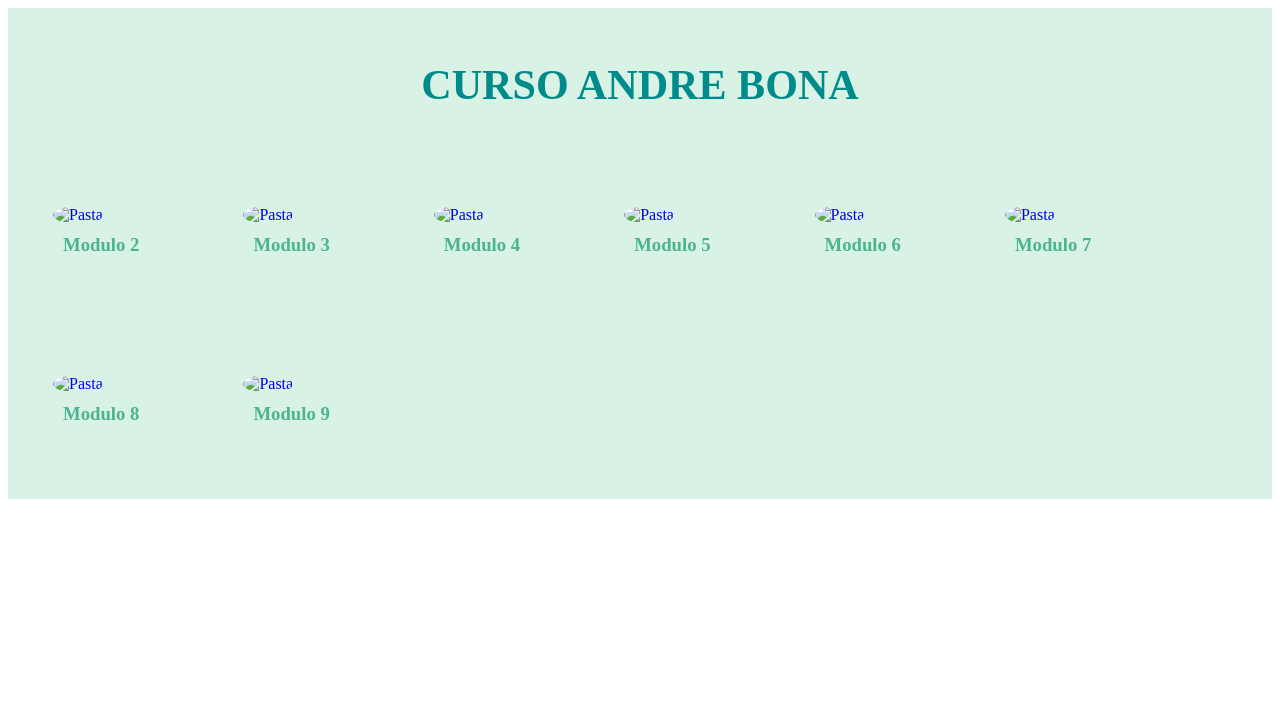
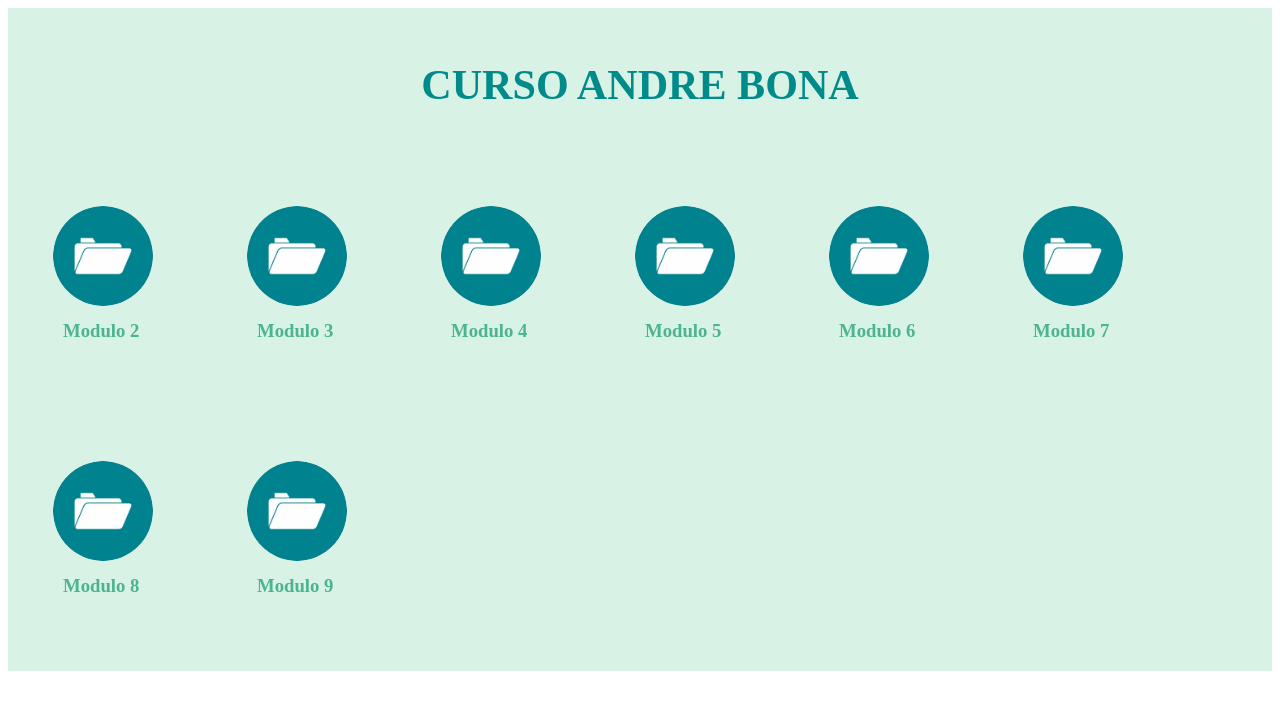
Before and after one commit to MarcosRPereira/site-leonardo, a plain HTML site: page index.html in a window 1280 px wide. Drawn offline with Linux system fonts and the light colour scheme; the site is published under a folder, as on GitHub Pages, so addresses that start at the root find nothing.

Commit message:
Update index.html

```diff
--- a/index.html
+++ b/index.html
@@ -18,49 +18,49 @@
 
       <div class="modulo">
         <a href="https://drive.google.com/drive/folders/1q27O7w1gNtUJfU1ITbOKf3Dt_VLKdky-?usp=sharing" target="_blank">
-        <img src="/icons/pasta.jpg" alt="Pasta">
+        <img src="icons/pasta.jpg" alt="Pasta">
         <h3>Modulo 2</h3></a>
       </div>
 
       <div class="modulo">
         <a href="https://drive.google.com/drive/folders/1dHJ4RzEJeAO1Pw3InOgUTKEHg46Siyqp?usp=sharing" target="_blank">
-        <img src="/icons/pasta.jpg" alt="Pasta">
+        <img src="icons/pasta.jpg" alt="Pasta">
         <h3>Modulo 3</h3></a>
       </div>
 
       <div class="modulo">
         <a href="https://drive.google.com/drive/folders/1mmfmoiJyd3A7gtWESyAg1ouUmaeRyotq?usp=sharing" target="_blank">
-        <img src="/icons/pasta.jpg" alt="Pasta">
+        <img src="icons/pasta.jpg" alt="Pasta">
         <h3>Modulo 4</h3></a>
       </div>
 
       <div class="modulo">
         <a href="https://drive.google.com/drive/folders/1HZpita46Y2b7NGNiVjRxc_7t0CctdTxH?usp=sharing" target="_blank">
-        <img src="/icons/pasta.jpg" alt="Pasta">
+        <img src="icons/pasta.jpg" alt="Pasta">
         <h3>Modulo 5</h3></a>
       </div>
 
       <div class="modulo">
         <a href="https://drive.google.com/drive/folders/1CHzJA1-3KoqzgFFDYq1pSfpTsPc3iSrP?usp=sharing" target="_blank">
-        <img src="/icons/pasta.jpg" alt="Pasta">
+        <img src="icons/pasta.jpg" alt="Pasta">
         <h3>Modulo 6</h3></a>
       </div>
 
       <div class="modulo">
         <a href="https://drive.google.com/drive/folders/1PylH1LwiGkNZ_Q9QQYcJX-tfQCklgmPG?usp=sharing" target="_blank">
-        <img src="/icons/pasta.jpg" alt="Pasta">
+        <img src="icons/pasta.jpg" alt="Pasta">
         <h3>Modulo 7</h3></a>
       </div>
 
       <div class="modulo">
         <a href="https://drive.google.com/drive/folders/1BRlLPrS367u6Dppp7l-Qx_9vnufW-nbc?usp=sharing" target="_blank">
-        <img src="/icons/pasta.jpg" alt="Pasta">
+        <img src="icons/pasta.jpg" alt="Pasta">
         <h3>Modulo 8</h3></a>
       </div>
 
       <div class="modulo">
         <a href="https://drive.google.com/drive/folders/16wZF1K3j2DlWyM8ITmyI6pFRS-6E4k2u?usp=sharing" target="_blank">
-        <img src="/icons/pasta.jpg" alt="Pasta">
+        <img src="icons/pasta.jpg" alt="Pasta">
         <h3>Modulo 9</h3></a>
       </div>
 
```
